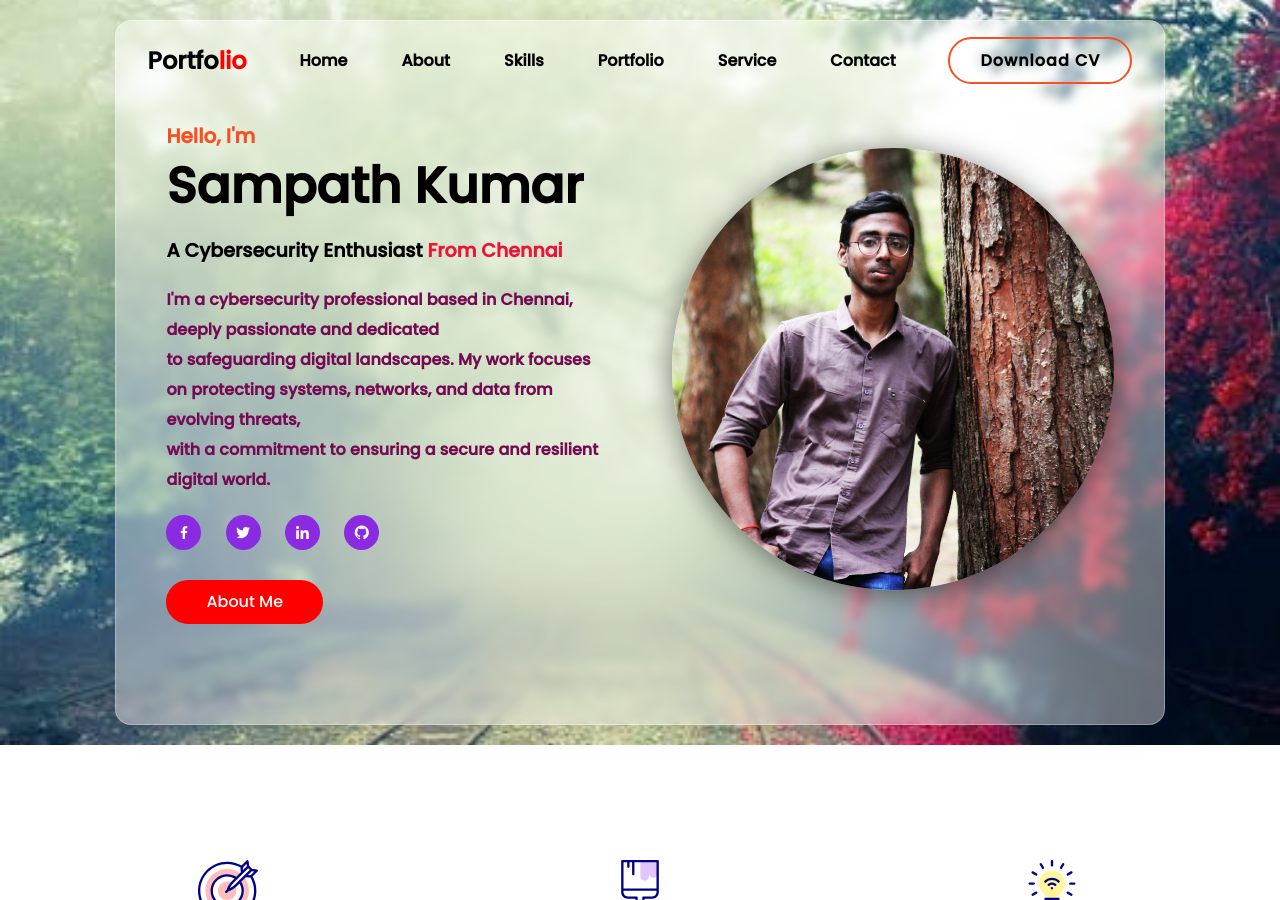
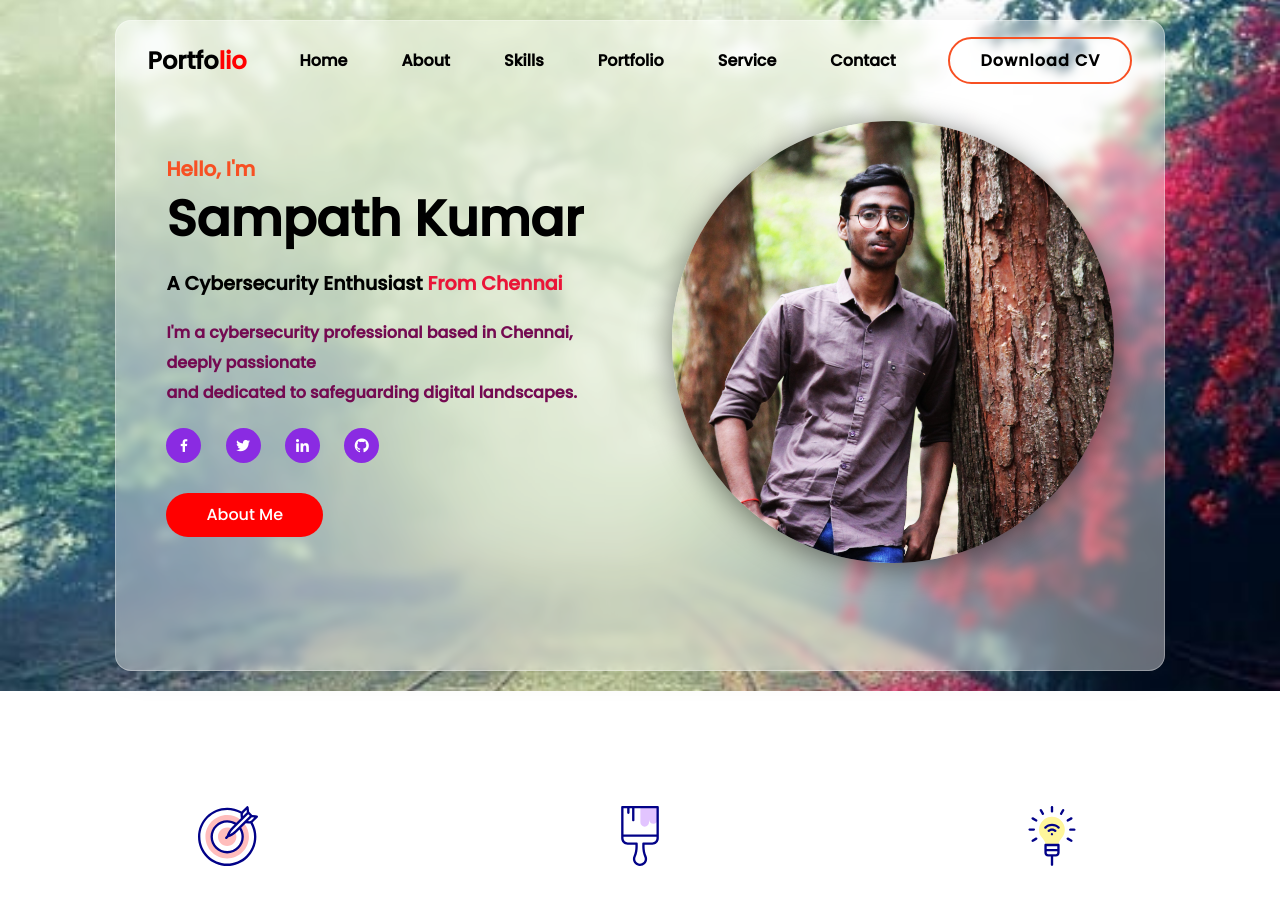
Before and after one commit to sampath-code04/sampath-code04.github.io, a Jekyll site: the page index.html, which Jekyll copies as it is, in a window 1280 px wide and 900 px high. Built offline with Jekyll 4.4.1, drawn with Linux system fonts in a browser that asks for light colours.

Commit message:
Update index.html

```diff
--- a/index.html
+++ b/index.html
@@ -40,8 +40,7 @@
                     <h3>Hello, I'm</h3>
                     <h1>Sampath Kumar</h1>
                     <h5>A Cybersecurity Enthusiast <span>From Chennai</span></h5>
-                    <p>I'm a cybersecurity professional based in Chennai, deeply passionate and dedicated <br> to safeguarding digital landscapes.
-			    My work focuses on protecting systems, networks, and data from evolving threats,<br> with a commitment to ensuring a secure and resilient digital world.
+                    <p>I'm a cybersecurity professional based in Chennai, deeply passionate <br> and dedicated  to safeguarding digital landscapes.
                     </p>
                     <div class="social">
                         <a href="https://www.facebook.com" target="_blank"><i class='bx bxl-facebook'></i></a>
```
